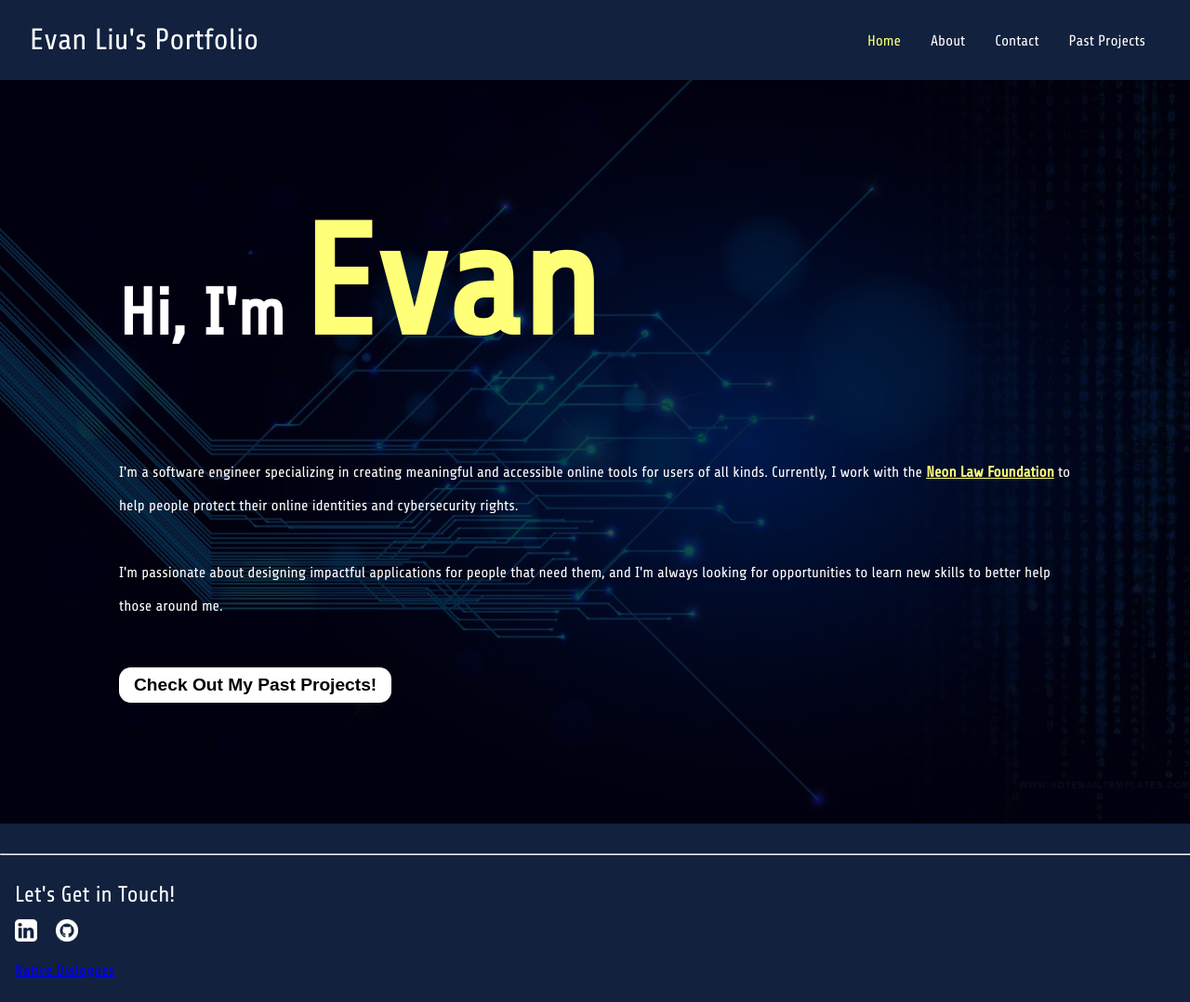
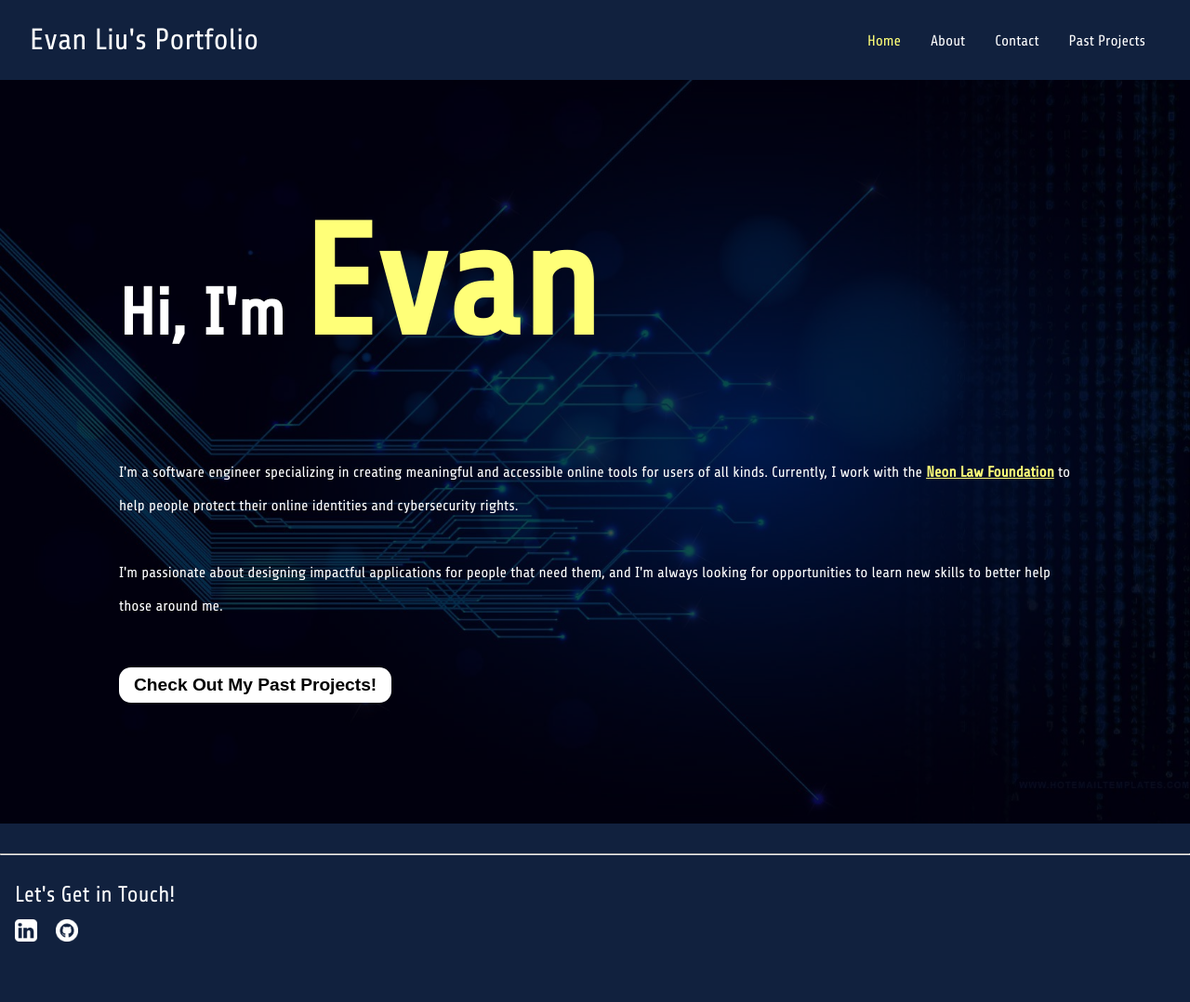
Before and after one commit to EvanLiu0/cse134-hw4, a plain HTML site: page index.html in a window 1280 px wide. Shown: the whole page at 93% size. After the commit the page ends 1042 px from the top, so only its background shows below. Drawn offline with Linux system fonts and the light colour scheme.

Commit message:
Removed Dialogs Link

```diff
--- a/index.html
+++ b/index.html
@@ -95,8 +95,6 @@
           alt="GitHub Logo"
           title="GitHub"
       /></a>
-      <br />
-      <a href="./nativedialogs.html">Native Dialogues</a>
     </footer>
   </body>
 </html>
```
